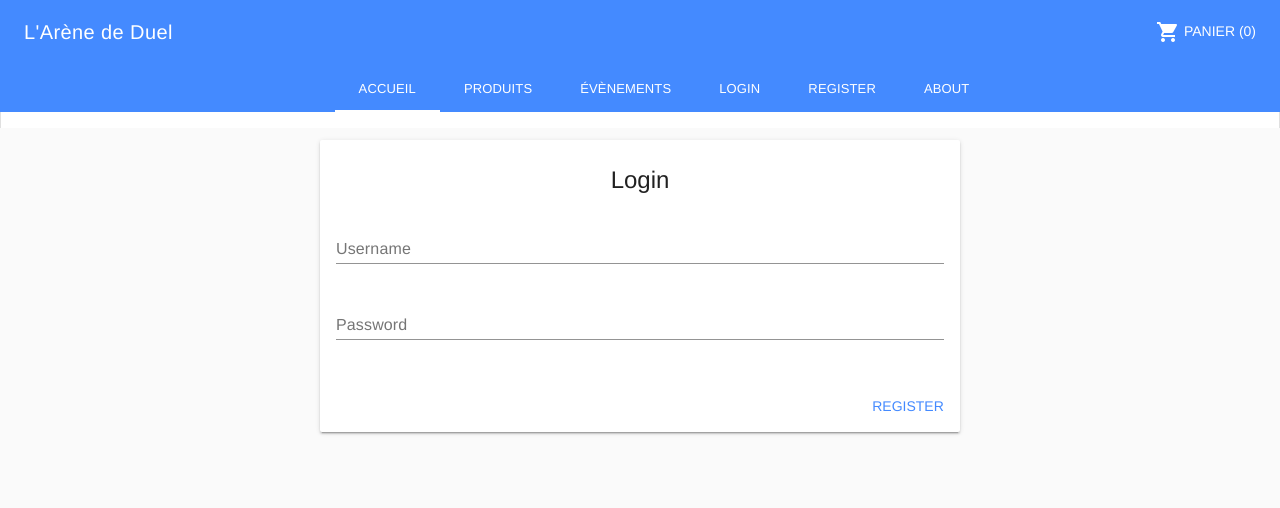
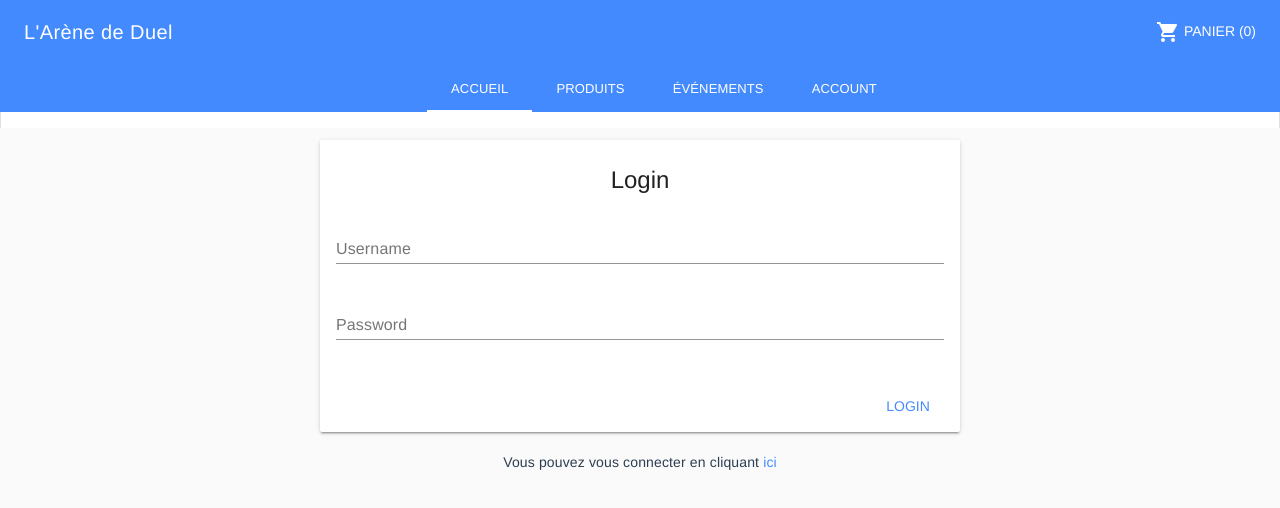
Before and after one commit to arene-grep/shop-front, a Vue app: page /login in a window 1280 px wide. Shown: the top 508 px of the page. Built offline with nearby package versions, Linux system fonts and the light colour scheme.

Commit message:
gestion accès quand on est login ou pas

```diff
--- a/src/components/App/AppDesktop.vue
+++ b/src/components/App/AppDesktop.vue
@@ -15,10 +15,8 @@
           <md-tabs class="md-primary">
             <md-tab id="tab-home" md-label="Accueil" to="/home"></md-tab>
             <md-tab id="tab-products" md-label="Produits" to="/products"></md-tab>
-            <md-tab id="tab-events" md-label="Évènements" to="/events"></md-tab>
-            <md-tab id="tab-login" md-label="Login" to="/login"></md-tab>
-            <md-tab id="tab-register" md-label="Register" to="/register"></md-tab>
-            <md-tab id="tab-about" md-label="About" to="/about"></md-tab>
+            <md-tab id="tab-events" md-label="Événements" to="/events"></md-tab>
+            <md-tab id="tab-account" md-label="Account" to="/account"></md-tab>
             <md-tab id="tab-logout" md-label="Logout" @click="logout" v-if="isLoggedIn" ></md-tab>
           </md-tabs>
         </div>
--- a/src/components/App/AppMobile.vue
+++ b/src/components/App/AppMobile.vue
@@ -22,7 +22,7 @@
         </md-list-item>
         <md-list-item to="/events" @click="showNavigation = false">
           <md-icon>event</md-icon>
-          <span class="md-list-item-text">Afficher vos évènements</span>
+          <span class="md-list-item-text">Afficher vos événements</span>
         </md-list-item>
       </md-list>
     </md-drawer>
--- a/src/components/Login/LoginForm.vue
+++ b/src/components/Login/LoginForm.vue
@@ -33,12 +33,20 @@
         <md-progress-bar md-mode="indeterminate" v-if="sending" />
 
         <md-card-actions>
-          <md-button type="submit" class="md-primary" :disabled="sending">Register</md-button>
+          <md-button type="submit" class="md-primary" :disabled="sending">Login</md-button>
         </md-card-actions>
       </md-card>
-
       <md-snackbar :md-active.sync="userSaved">The user {{ lastUser }} was saved with success!</md-snackbar>
     </form>
+
+    <br>
+    <div>
+      Vous pouvez vous connecter en cliquant <router-link to="/register">ici</router-link>
+    </div>
+    <md-dialog-alert
+      :md-active.sync="badLogin"
+      md-content="Utilisateur ou mot de passe erroné"
+      md-confirm-text="Réessayer" />
   </div>
 </template>
 
@@ -53,6 +61,7 @@ export default {
   name: 'LoginForm',
   mixins: [validationMixin],
   data: () => ({
+    badLogin: false,
     form: {
       username: null,
       password: null
@@ -89,12 +98,17 @@ export default {
       this.form.password = null
     },
     saveUser () {
+      var _this = this
       this.sending = true
       const email = this.form.username
       const password = this.form.password
       this.$store.dispatch('login', { email, password })
         .then(() => this.$router.push('/'))
-        .catch(err => console.log(err))
+        .catch(function (error) {
+          console.log(error)
+          _this.badLogin = true
+          _this.sending = false
+        })
     },
     validateUser () {
       this.$v.$touch()
--- a/src/router/index.js
+++ b/src/router/index.js
@@ -37,12 +37,23 @@ const routes = [
   {
     path: '/mycart',
     name: 'Cart',
-    component: Cart
+    component: Cart,
+    meta: {
+      requiresAuth: true
+    }
   },
   {
     path: '/about',
     name: 'About',
-    component: () => import(/* webpackChunkName: "about" */ '../views/About.vue'),
+    component: () => import('../views/About.vue'),
+    meta: {
+      requiresAuth: true
+    }
+  },
+  {
+    path: '/account',
+    name: 'Account',
+    component: () => import('../views/Login/Account.vue'),
     meta: {
       requiresAuth: true
     }
--- /dev/null
+++ b/src/views/Login/Account.vue
@@ -0,0 +1,15 @@
+<template>
+  <div>
+    Tu es connecté à ton compte
+  </div>
+</template>
+
+<script>
+export default {
+  name: 'Account'
+}
+</script>
+
+<style scoped>
+
+</style>
```
